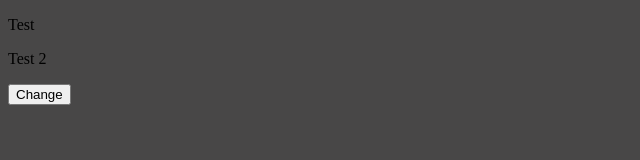
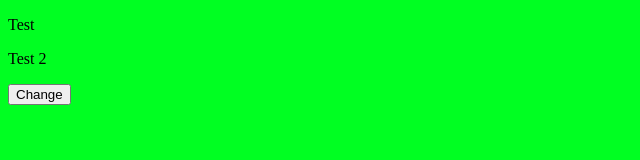
Before and after one commit to C4llicles/Vitrine, a plain HTML site: page index.html in a window 1280 px wide. Shown: the whole page, without its empty margins (0-640 px from the left). Drawn offline with Linux system fonts and the light colour scheme.

Commit message:
Update style.css

```diff
--- a/style.css
+++ b/style.css
@@ -1,3 +1,3 @@
 body {
-    background-color: rgb(72, 71, 71);
+    background-color: rgb(0, 255, 34);
 }
```
